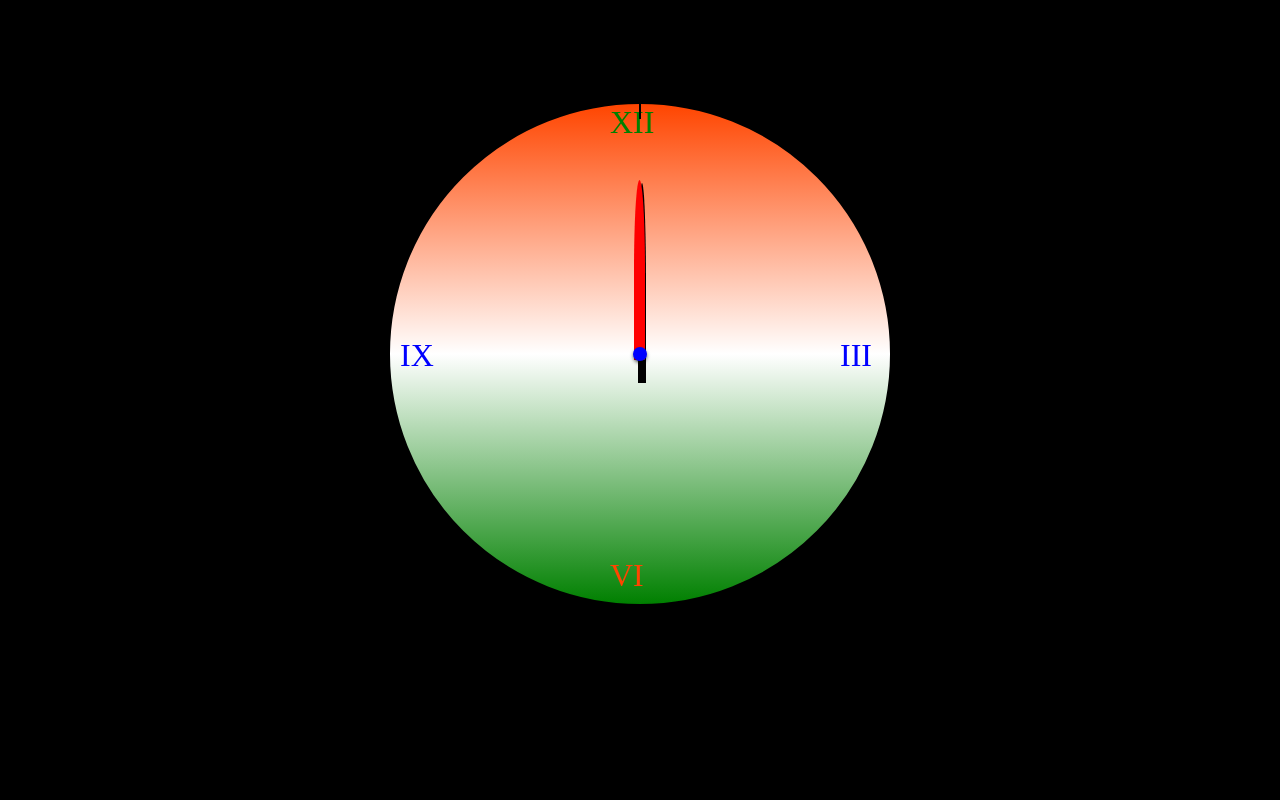
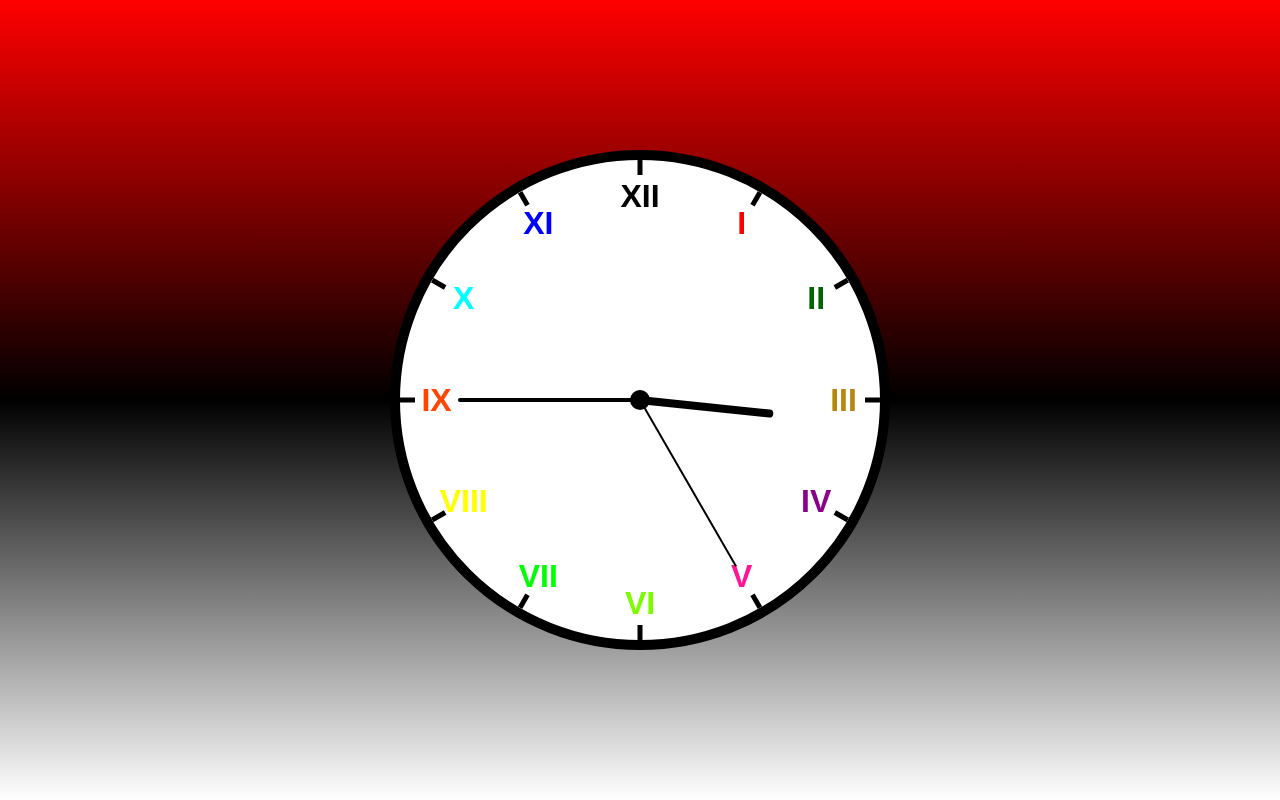
Before and after one commit to MOHAMEDAZIZ22/Analog-clock-js, a plain HTML site: page index.html in a window 1280 px wide. Drawn offline with Linux system fonts and the light colour scheme.

Commit message:
analog clock

```diff
--- a/clock.css
+++ b/clock.css
@@ -1,108 +1,214 @@
-  body{
-    /* background: linear-gradient(black); */
+* {
+    padding: 0;
+    margin: 0;
+    box-sizing: border-box;
+    font-family: sans-serif;
+}
+
+body {
+    width: 100vw;
+    height: 100vh;
+    overflow: hidden;
+    background: linear-gradient(red, black, white);
+}
+
+.clock {
+    position: relative;
+    width: 500px;
+    height: 500px;
+    overflow: hidden;
+    border: 10px solid black;
+    border-radius: 250px;
+    background-color: white;
+    top: 50%;
+    left: 50%;
+    transform: translate(-50%, -50%);
+
+}
+
+.clock:after {
+    content: '';
+    position: absolute;
+    width: 100%;
+    height: 100%;
+    top: 0;
+    left: 0;
+}
+
+.clock:before {
+    content: '';
+    position: absolute;
+    top: 50%;
+    left: 50%;
+    transform: translate(-50%, -50%);
+    width: 20px;
+    height: 20px;
+    background-color: black;
+    border-radius: 50%;
+}
+
+.num {
+    position: absolute;
+    width: 100%;
+    height: 100%;
+    top: 0;
+    left: 0;
+    text-align: center;
+    font-size: 2rem;
+    font-weight: 700;
+    padding: 18px;
+
+
+}
+
+.num:after {
+    content: '';
+    position: absolute;
+    top: 0;
+    left: 50%;
+    transform: translateX(-50%);
+    width: 5px;
+    height: 15px;
     background-color: black;
 }
-.clock{
-    position: relative;
-    background:linear-gradient(orangered,white,green);
-    border: 4px solid black;
-    border-radius: 50%;
-    width: 500px;
-    height: 500px;
-    margin: auto;
-    margin-top: 100px;
+
+.num1 {
+    transform: rotate(30deg);
 }
-.dot {
-    width: 14px;
-    height: 14px;
-    border-radius: 50%;
-    background: blue;
+
+.num1 div {
+    color: red;
+    transform: rotate(-30deg);
+}
+
+.num2 {
+    transform: rotate(60deg);
+}
+
+.num2 div {
+    color: darkgreen;
+    transform: rotate(-60deg);
+}
+
+.num3 {
+    transform: rotate(90deg);
+}
+
+.num3 div {
+    color: darkgoldenrod;
+    transform: rotate(-90deg);
+}
+
+.num4 {
+    transform: rotate(120deg);
+}
+
+.num4 div {
+    color: darkmagenta;
+    transform: rotate(-120deg);
+}
+
+.num5 {
+    transform: rotate(150deg);
+}
+
+.num5 div {
+    color: deeppink;
+    transform: rotate(-150deg);
+}
+
+.num6 {
+    transform: rotate(180deg);
+}
+
+.num6 div {
+    color: lawngreen;
+    transform: rotate(-180deg);
+}
+
+.num7 {
+    transform: rotate(210deg);
+}
+
+.num7 div {
+    color: lime;
+    transform: rotate(-210deg);
+}
+
+.num8 {
+    transform: rotate(240deg);
+}
+
+.num8 div {
+    color: yellow;
+    transform: rotate(-240deg);
+}
+
+.num9 {
+    transform: rotate(270deg);
+}
+
+.num9 div {
+    color: orangered;
+    transform: rotate(-270deg);
+}
+
+.num10 {
+    transform: rotate(300deg);
+}
+
+.num10 div {
+    color:aqua;
+    transform: rotate(-300deg);
+}
+
+.num11 {
+    transform: rotate(330deg);
+}
+
+.num11 div {
+    color: blue;
+    transform: rotate(-330deg);
+}
+
+/* .num12 {
+    transform: rotate(360deg);
+}
+
+.num12 div {
+    transform: rotate(-360deg);
+} */
+
+.hand {
+    position: absolute;
     top: 0;
     left: 0;
-    right: 0;
-    bottom: 0;
-    margin: auto;
+    width: 100%;
+    height: 100%;
+}
+
+.hand div {
     position: absolute;
-    z-index: 10;
-    box-shadow: 0 2px 4px -1px black;
-  }
-.number .h1{
-    position: absolute;
-    color: green;
-    font-size: xx-large;
-    left: 220px;
+    bottom: 50%;
+    left: 50%;
+    transform: translateX(-50%);
+    background-color: black;
 }
-.number .h2{
-    position: absolute;
-    color: blue;
-    font-size: xx-large;
-    left: 450px;
-    bottom: 230px;
+
+.second {
+    width: 2px;
+    height: 40%;
 
 }
-.number .h3{
-    position: absolute;
-    color: orangered;
-    font-size: xx-large;
-    left: 220px;
-    bottom: 10px;
+
+.minute {
+    height: 38%;
+    width: 4px;
+    border-radius: 2px;
 }
-.number .h4{
-    position: absolute;
-    color: blue;
-    font-size: xx-large;
-    left: 10px;
-    bottom: 230px;
 
+.hour {
+    height: 28%;
+    width: 8px;
+    border-radius: 4px;
 }
-.hour-hand{
-    position: absolute;
-    z-index: 5;
-    width: 8px;
-    height: 200px;
-    background-color: black;
-    top: 79px;
-    transform-origin: 50% 60px;
-    left: 50%;
-    margin-left: -2px;
-    border-top-left-radius: 50%;
-    border-top-right-radius: 50%;
-
-}
-.minute-hand{
-
-    position: absolute;
-    z-index: 5;
-    width: 11px;
-    height: 180px;
-    background-color: red;
-    top: 76px;
-    /* transform-origin: 50% 72px; */
-    left: 50%;
-    margin-left:-6px;
-    border-top-left-radius: 50%;
-    border-top-right-radius: 50%;
-}
-.second-hand{
-
-}
-.diallines {
-    position: absolute;
-    z-index: 2;
-    width: 2px;
-    height: 15px;
-    background: black;
-    left: 50%;
-    margin-left: -1px;
-    transform-origin: 50% 150px;
-  }
-  .diallines:nth-of-type(5n) {
-    position: absolute;
-    z-index: 2;
-    width: 4px;
-    height: 25px;
-    background: #666;
-    left: 50%;
-    margin-left: -1px;
-    transform-origin: 50% 150px;
-  }
--- a/clock.js
+++ b/clock.js
@@ -0,0 +1,23 @@
+let secDiv = document.getElementById("second");
+// console.log(sec);
+let minDiv = document.getElementById("minute");
+// console.log(min);
+let hourDiv = document.getElementById("hour");
+// console.log(hour);
+
+setInterval(update, 1000);
+
+function update() {
+    let date = new Date();
+    let sec = date.getSeconds() / 60;
+    let min = date.getMinutes() / 60;
+    let hour = date.getHours() / 60;
+
+    secDiv.style.transform = "rotate(" + (sec * 360)+"deg)";
+    // console.log(secDiv)
+    minDiv.style.transform = "rotate(" + (min * 360) +"deg)";
+    // console.log(minDiv);
+    hourDiv.style.transform = "rotate("+(hour* 360)+"deg)";
+    // console.log(hourDiv);
+}
+update();
--- a/index.html
+++ b/index.html
@@ -6,31 +6,64 @@
     <meta http-equiv="X-UA-Compatible" content="IE=edge">
     <meta name="viewport" content="width=device-width, initial-scale=1.0">
     <link rel="stylesheet" href="clock.css">
-    <title>Anolog Clock</title>
+    <title>Analog Clock</title>
 </head>
 
 <body>
     <div class="clock">
-
-        <div class="dot"></div>
-
-        <div class="number">
-            <div class="h1">XII</div>
-            <div class="h2">III</div>
-            <div class="h3">VI</div>
-            <div class="h4">IX</div>
+        <div class="num num1">
+            <div>I</div>
+        </div>
+        <div class="num num2">
+            <div>II</div>
+        </div>
+        <div class="num num3">
+            <div>III</div>
+        </div>
+        <div class="num num4">
+            <div>IV</div>
+        </div>
+        <div class="num num5">
+            <div>V</div>
+        </div>
+        <div class="num num6">
+            <div>VI</div>
+        </div>
+        <div class="num num7">
+            <div>VII</div>
+        </div>
+        <div class="num num8">
+            <div>VIII</div>
+        </div>
+        <div class="num num9">
+            <div>IX</div>
+        </div>
+        <div class="num num10">
+            <div>X</div>
+        </div>
+        <div class="num num11">
+            <div>XI</div>
+        </div>
+        <div class="num num12">
+            <div>XII</div>
         </div>
 
-        <div>
-            <div class="hour-hand"></div>
-            <div class="minute-hand"></div>
-            <div class="second-hand"></div>
+        <div class="hand" id="second">
+            <div class="second"></div>
+        </div>
+        <div class="hand" id="minute">
+            <div class="minute"></div>
+        </div>
+        <div class="hand" id="hour">
+            <div class="hour"></div>
         </div>
 
-        <div class="diallines"></div>
-    </div>
 
-    <script src="clock.js"></script>
+
+
+
+
+        <script src="clock.js"></script>
 </body>
 
 </html>
```
